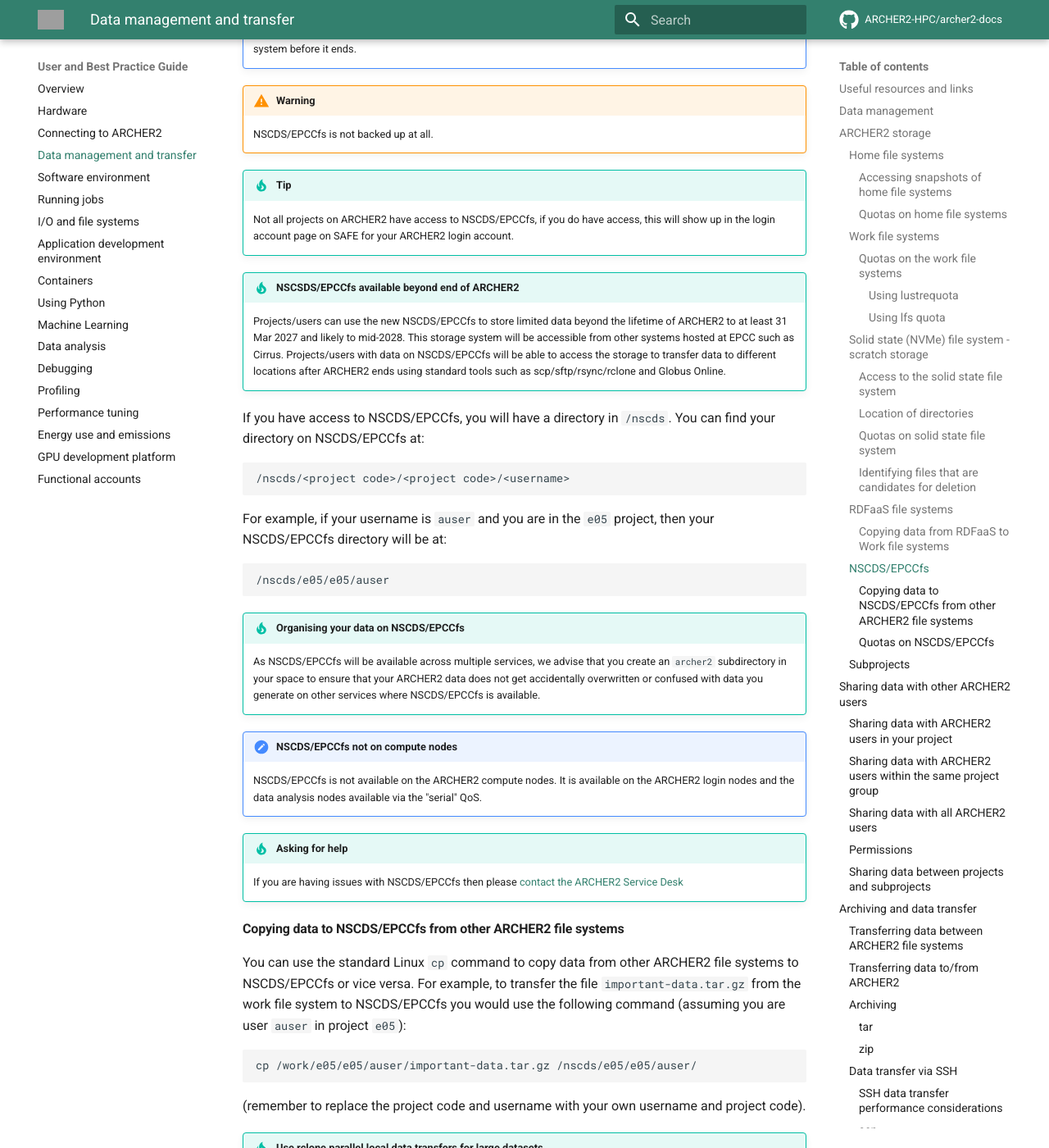
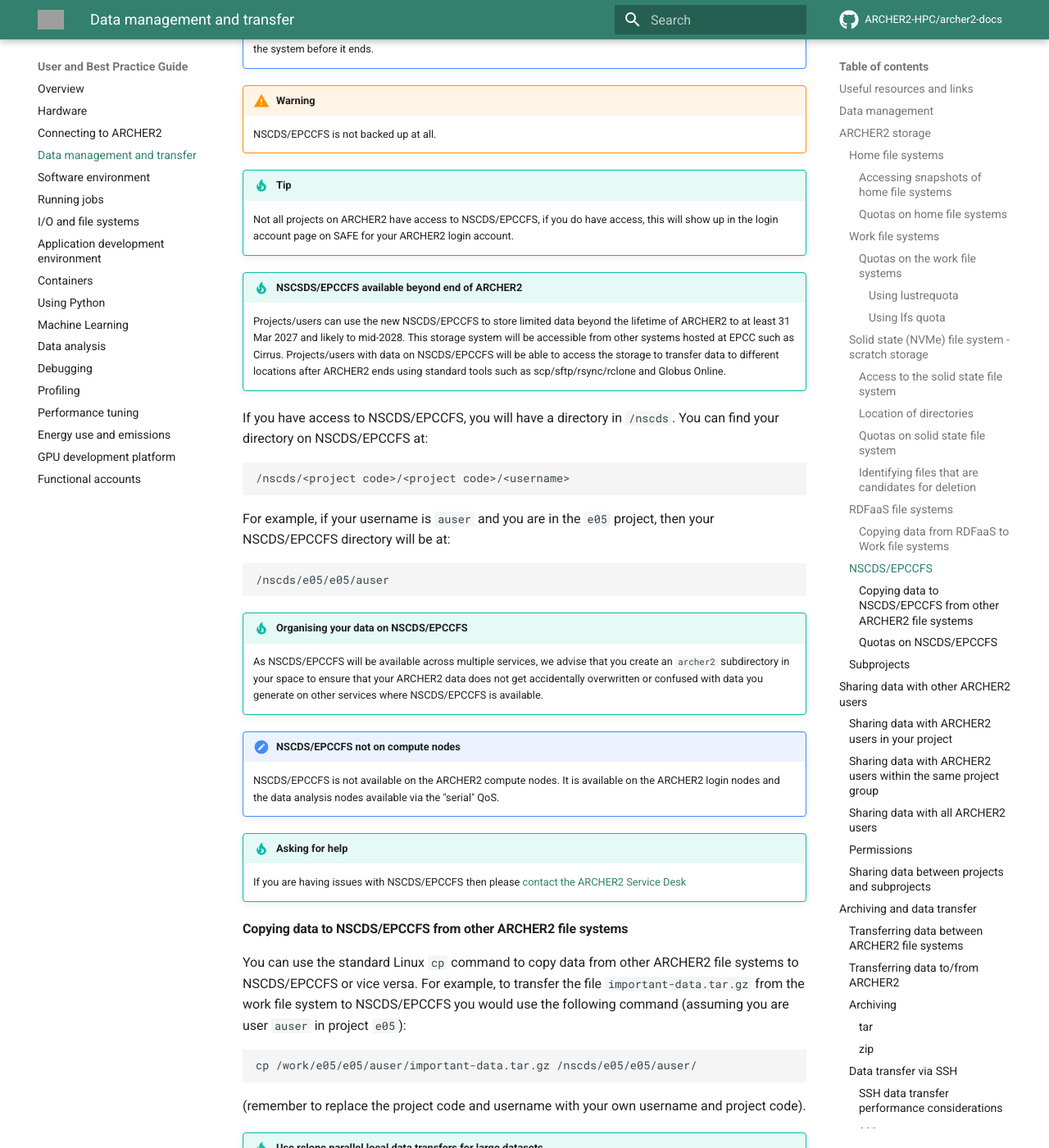
Before and after one commit to ARCHER2-HPC/archer2-docs, an MkDocs documentation site: the page built from docs/user-guide/data.md, in a window 1280 px wide and 1400 px high, scrolled down 9886 px. Shown: the whole window at 82% size. Built offline with MkDocs 1.6.1 and Material for MkDocs 9.7.7, drawn with Linux system fonts in a browser that asks for light colours; comment, search, counter and statistics services are not loaded; some of the changed text lies outside the part shown; grey boxes are pictures that could not be loaded.

````diff
--- a/docs/user-guide/data.md
+++ b/docs/user-guide/data.md
@@ -59,7 +59,7 @@ There are a number of different data storage types available to users:
    - Work file systems
    - Solid state (NVMe) file system
    - RDFaaS (RDF as a Service) file systems (`/epsrc` and `/general`)
-   - NSCDS/EPCCfs
+   - NSCDS/EPCCFS
 
 Each type of storage has different characteristics and policies, and is
 suitable for different types of use.
@@ -414,71 +414,71 @@ cp /epsrc/e05/e05/auser/important-data.tar.gz /work/e05/e05/auser/
 and project code. You may also need to use `/general` if your data was
 there on the RDF file systems).
 
-### NSCDS/EPCCfs
+### NSCDS/EPCCFS
 
-The NSCDS/EPCCfs provides
+The NSCDS/EPCCFS provides
 storage capacity for projects to store data beyond the lifetime of ARCHER2
 and access it from other systems hosted by EPCC, UK National Supercomputing Centre
 (e.g. [the Cirrus National Compute Resource](https://www.cirrus.ac.uk))
 
-!!! important "NSCDS/EPCCfs available from 9 Sep 2026"
-    NSCDS/EPCCfs will be available to users from 9 Sep 2026 and will be accessible to ARCHER2
+!!! important "NSCDS/EPCCFS available from 9 Sep 2026"
+    NSCDS/EPCCFS will be available to users from 9 Sep 2026 and will be accessible to ARCHER2
     projects with data on it until at least 31 Mar 2027 and likely to mid-2028.
 
 !!! important "Only available to projects running beyond ARCHER2"
     Only projects with national HPC allocations running beyond the end of ARCHER2 will
-    be granted access to NSCDS/EPCCfs. Projects that finish at or before the end of
+    be granted access to NSCDS/EPCCFS. Projects that finish at or before the end of
     ARCHER2 should ensure they have moved all data off the system before it ends.
 
 !!! warning
-    NSCDS/EPCCfs is not backed up at all.
+    NSCDS/EPCCFS is not backed up at all.
 
 !!! tip
-    Not all projects on ARCHER2 have access to NSCDS/EPCCfs, if you do
+    Not all projects on ARCHER2 have access to NSCDS/EPCCFS, if you do
     have access, this will show up in the login account page on SAFE for your
     ARCHER2 login account.
 
-!!! tip "NSCSDS/EPCCfs available beyond end of ARCHER2"
-    Projects/users can use the new NSCDS/EPCCfs to store limited data beyond
+!!! tip "NSCSDS/EPCCFS available beyond end of ARCHER2"
+    Projects/users can use the new NSCDS/EPCCFS to store limited data beyond
 	the lifetime of ARCHER2 to at least 31 Mar 2027 and likely to mid-2028. This
 	storage system will be accessible from other systems hosted at EPCC such as Cirrus.
-	Projects/users with data on NSCDS/EPCCfs will be able to access the storage to
+	Projects/users with data on NSCDS/EPCCFS will be able to access the storage to
 	transfer data to different locations after ARCHER2 ends using standard tools such
 	as scp/sftp/rsync/rclone and Globus Online.
 
-If you have access to NSCDS/EPCCfs, you will have a directory in `/nscds`. You can find
-your directory on NSCDS/EPCCfs at:
+If you have access to NSCDS/EPCCFS, you will have a directory in `/nscds`. You can find
+your directory on NSCDS/EPCCFS at:
 
 ```
 /nscds/<project code>/<project code>/<username>
 ```
 
 For example, if your username is `auser` and you are in the `e05` project, then
-your NSCDS/EPCCfs directory will be at:
+your NSCDS/EPCCFS directory will be at:
 
 ```
 /nscds/e05/e05/auser
 ```
 
-!!! tip "Organising your data on NSCDS/EPCCfs"
-    As NSCDS/EPCCfs will be available across multiple services, we advise that you create an `archer2`
+!!! tip "Organising your data on NSCDS/EPCCFS"
+    As NSCDS/EPCCFS will be available across multiple services, we advise that you create an `archer2`
     subdirectory in your space to ensure that your ARCHER2 data does not get accidentally overwritten
-    or confused with data you generate on other services where NSCDS/EPCCfs is available.
+    or confused with data you generate on other services where NSCDS/EPCCFS is available.
 
-!!! important "NSCDS/EPCCfs not on compute nodes"
-    NSCDS/EPCCfs is not available on the ARCHER2 compute nodes. It is available on the
+!!! important "NSCDS/EPCCFS not on compute nodes"
+    NSCDS/EPCCFS is not available on the ARCHER2 compute nodes. It is available on the
     ARCHER2 login nodes and the data analysis nodes available via the "serial" QoS.
 
 !!! tip "Asking for help"
-    If you are having issues with NSCDS/EPCCfs then
+    If you are having issues with NSCDS/EPCCFS then
     please [contact the ARCHER2 Service Desk](https://www.archer2.ac.uk/support-access/servicedesk.html)
 
-#### Copying data to NSCDS/EPCCfs from other ARCHER2 file systems
+#### Copying data to NSCDS/EPCCFS from other ARCHER2 file systems
 
 You can use the standard Linux `cp` command to copy data from other ARCHER2 file
-systems to NSCDS/EPCCfs or vice versa. For example, to
+systems to NSCDS/EPCCFS or vice versa. For example, to
 transfer the file `important-data.tar.gz` from the work file system to
-NSCDS/EPCCfs you would use the following command (assuming you are user `auser`
+NSCDS/EPCCFS you would use the following command (assuming you are user `auser`
 in project `e05`):
 
 ```
@@ -489,17 +489,17 @@ cp /work/e05/e05/auser/important-data.tar.gz /nscds/e05/e05/auser/
 and project code).
 
 !!! tip "Use rclone parallel local data transfers for large datasets"
-    If you are transferring a large amount of data to NSCDS/EPCCfs, you should consider
+    If you are transferring a large amount of data to NSCDS/EPCCFS, you should consider
     using [rclone local data transfer](#local-file-transfer) (perhaps in a
     serial job submission script) rather than using the basic `cp` command.
 
-#### Quotas on NSCDS/EPCCfs
+#### Quotas on NSCDS/EPCCFS
 
 As for the other ARCHER2 storage systems, all projects are assigned a quota on
-NSCDS/EPCCfs. The project PI or manager can split this quota up
+NSCDS/EPCCFS. The project PI or manager can split this quota up
 between users or groups of users if they wish.
 
-You can view any NSCDS/EPCCfs quotas that apply to your account by
+You can view any NSCDS/EPCCFS quotas that apply to your account by
 logging into SAFE and navigating to the page for your ARCHER2 login
 account.
 
@@ -514,7 +514,7 @@ account.
     Quota and usage data on SAFE is updated twice daily so may not be
     exactly up to date with the situation on the systems themselves.
 
-You can also query quotas that apply to your current NSCDS/EPCCfs directory from the
+You can also query quotas that apply to your current NSCDS/EPCCFS directory from the
 the command line using the `df -h $PWD` command, for example:
 
 ```
````
Also changed, not shown: docs/end-of-service-2026/data.md (+23 -23 lines), docs/end-of-service-2026/index.md (+8 -8 lines).
